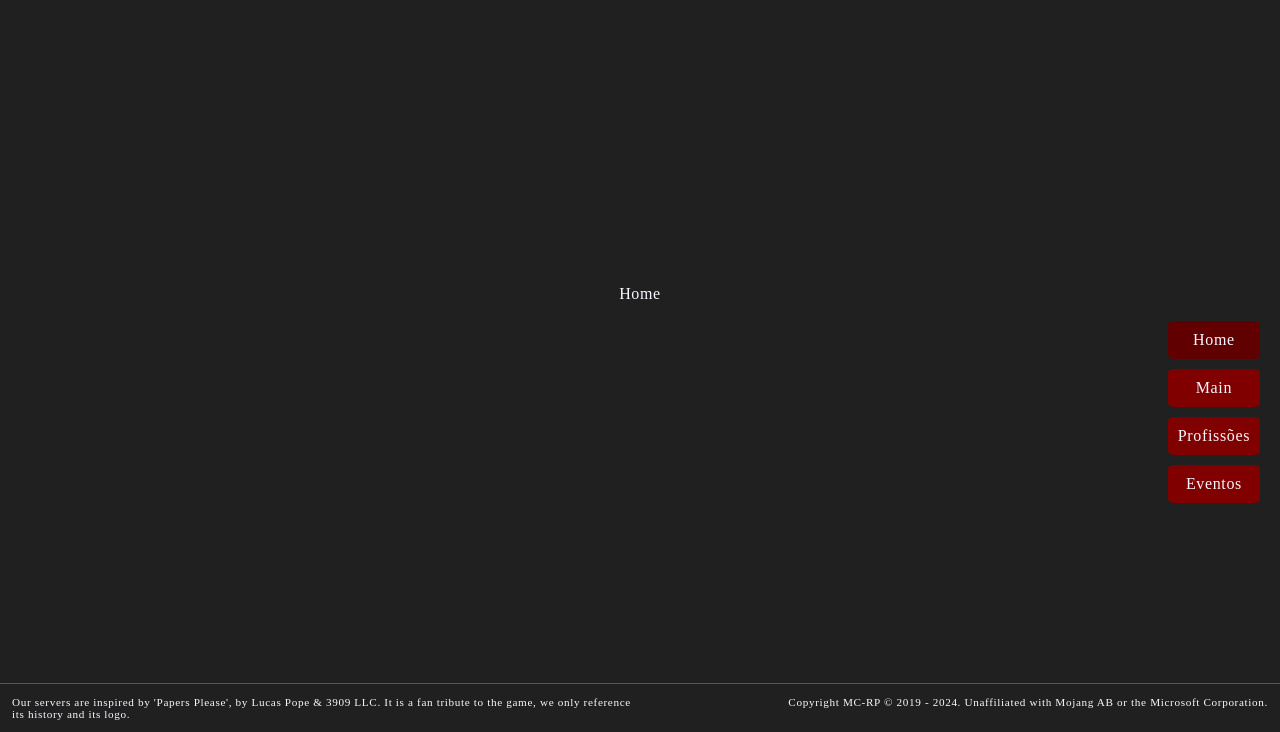
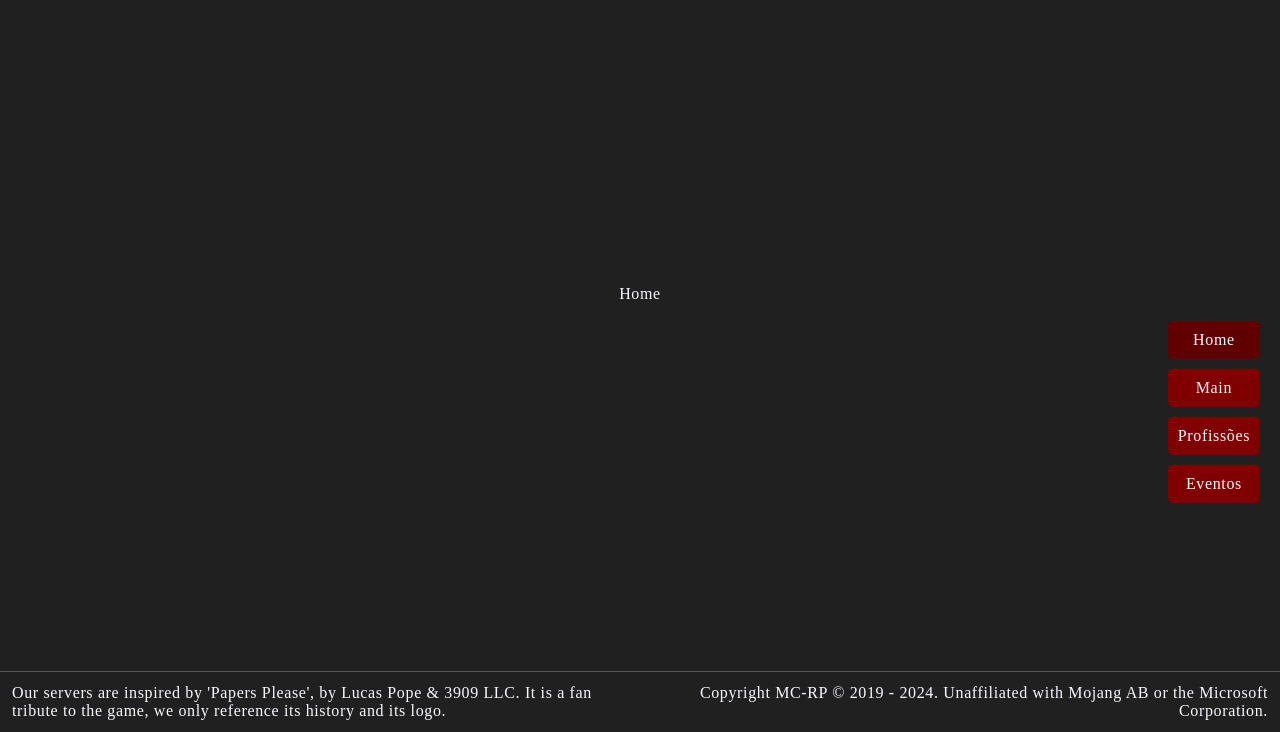
Before and after one commit to Monteguss/laboria-2, a plain HTML site: page index.html in a window 1280 px wide. Shown: the part 68-800 px from the top of the page. Drawn offline with Linux system fonts and the light colour scheme.

Commit message:
Update style.css

```diff
--- a/style.css
+++ b/style.css
@@ -161,7 +161,7 @@ footer {
     width: 100%;
     border-top: 1px solid var(--border-color);
     bottom: 0px;
-    font-size: .7rem;
+    font-size: 1rem;
     padding: .75rem;
     z-index: 5;
     background-color: var(--dark-color);
```
